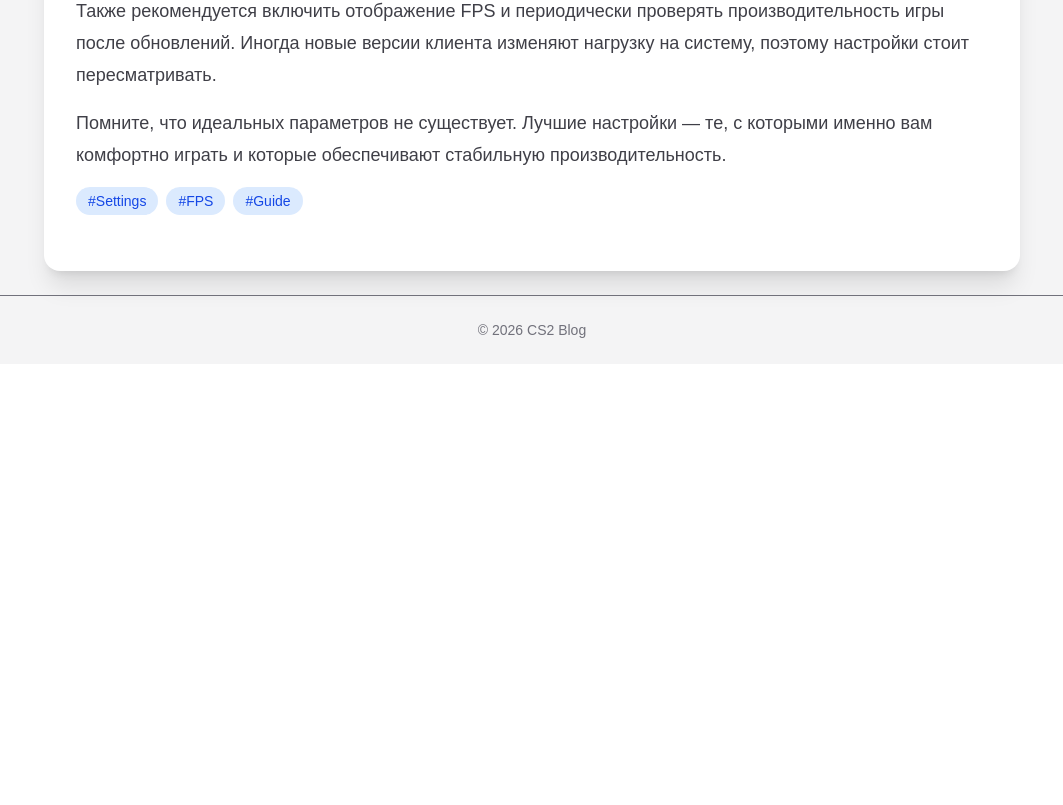
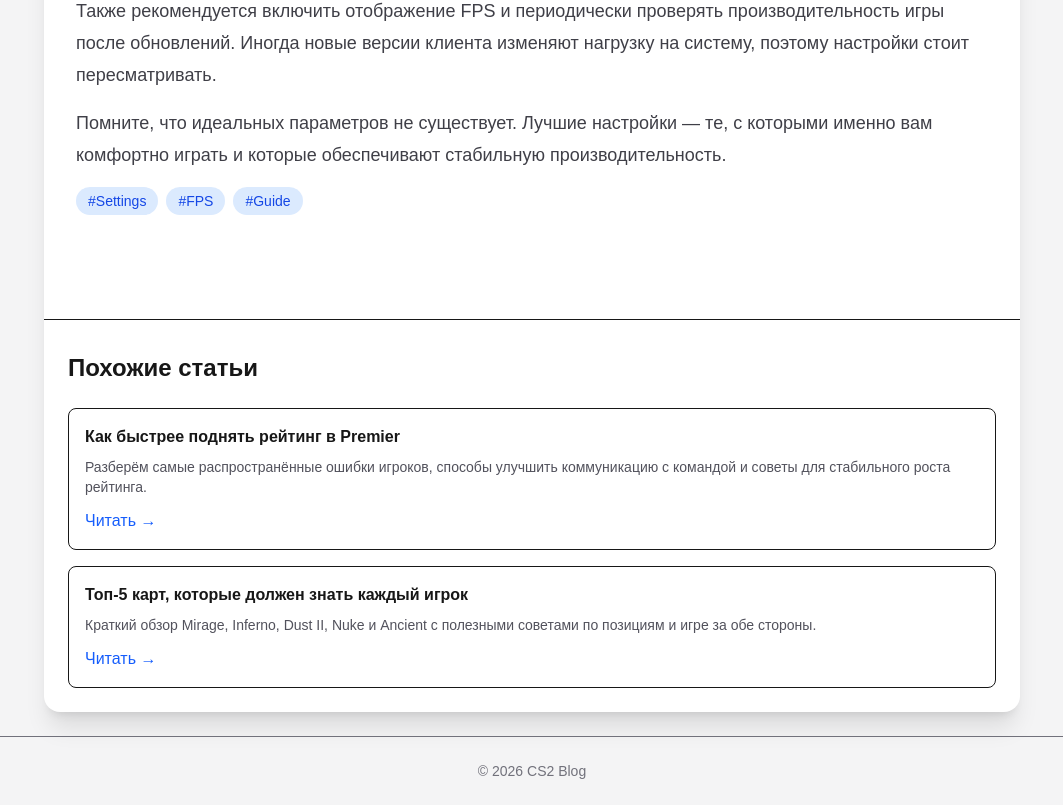
Before and after one commit to aviator2110/my-blog, a Next.js app: page /blog/1 in a window 1280 px wide. Shown: the part 1082-1887 px from the top of the page, without its empty margins (108-1171 px from the left). Before the commit the page ends 1446 px from the top, so only its background shows below. Built offline with nearby package versions, Linux system fonts and the light colour scheme.

Commit message:
related articles at blog page showed in suspense

```diff
--- a/src/app/(public)/blog/[slug]/page.tsx
+++ b/src/app/(public)/blog/[slug]/page.tsx
@@ -1,7 +1,9 @@
+import RelatedArticles from "@/components/RelatedArticles";
 import { articles } from "@/data/articles";
 import Image from "next/image";
 import Link from "next/link";
 import { notFound } from "next/navigation";
+import { Suspense } from "react";
 
 export default async function ArticlePage({
   params,
@@ -58,6 +60,15 @@ export default async function ArticlePage({
           ))}
         </div>
       </div>
+      <Suspense
+        fallback={
+          <div className="mx-auto w-[95%] space-y-4 mt-12 rounded-lg border p-6 text-center">
+            Загрузка похожих статей...
+          </div>
+        }
+      >
+        <RelatedArticles currentId={article.id} tags={article.tags} />
+      </Suspense>
     </article>
   );
 }
--- /dev/null
+++ b/src/components/RelatedArticles.tsx
@@ -0,0 +1,46 @@
+import { articles } from "@/data/articles";
+import Link from "next/link";
+
+type Props = {
+  currentId: string;
+  tags: string[];
+};
+
+export default async function RelatedArticles({ currentId, tags }: Props) {
+  await new Promise((resolve) => setTimeout(resolve, 1000));
+
+  const related = articles.filter(
+    (article) =>
+      article.id !== currentId &&
+      article.tags.some((tag) => tags.includes(tag)),
+  );
+
+  return (
+    <div className="mt-12 border-t pt-8">
+      <h2 className="ml-6 mb-6 text-2xl font-bold">Похожие статьи</h2>
+
+      {related.length === 0 ? (
+        <p>Похожих статей нет.</p>
+      ) : (
+        <div className="space-y-4 m-6">
+          {related.map((article) => (
+            <div key={article.id} className="rounded-lg border p-4">
+              <h3 className="font-semibold">{article.title}</h3>
+
+              <p className="mt-2 text-sm text-zinc-600">
+                {article.description}
+              </p>
+
+              <Link
+                href={`/blog/${article.id}`}
+                className="mt-3 inline-block text-blue-600 hover:underline"
+              >
+                Читать →
+              </Link>
+            </div>
+          ))}
+        </div>
+      )}
+    </div>
+  );
+}
```
